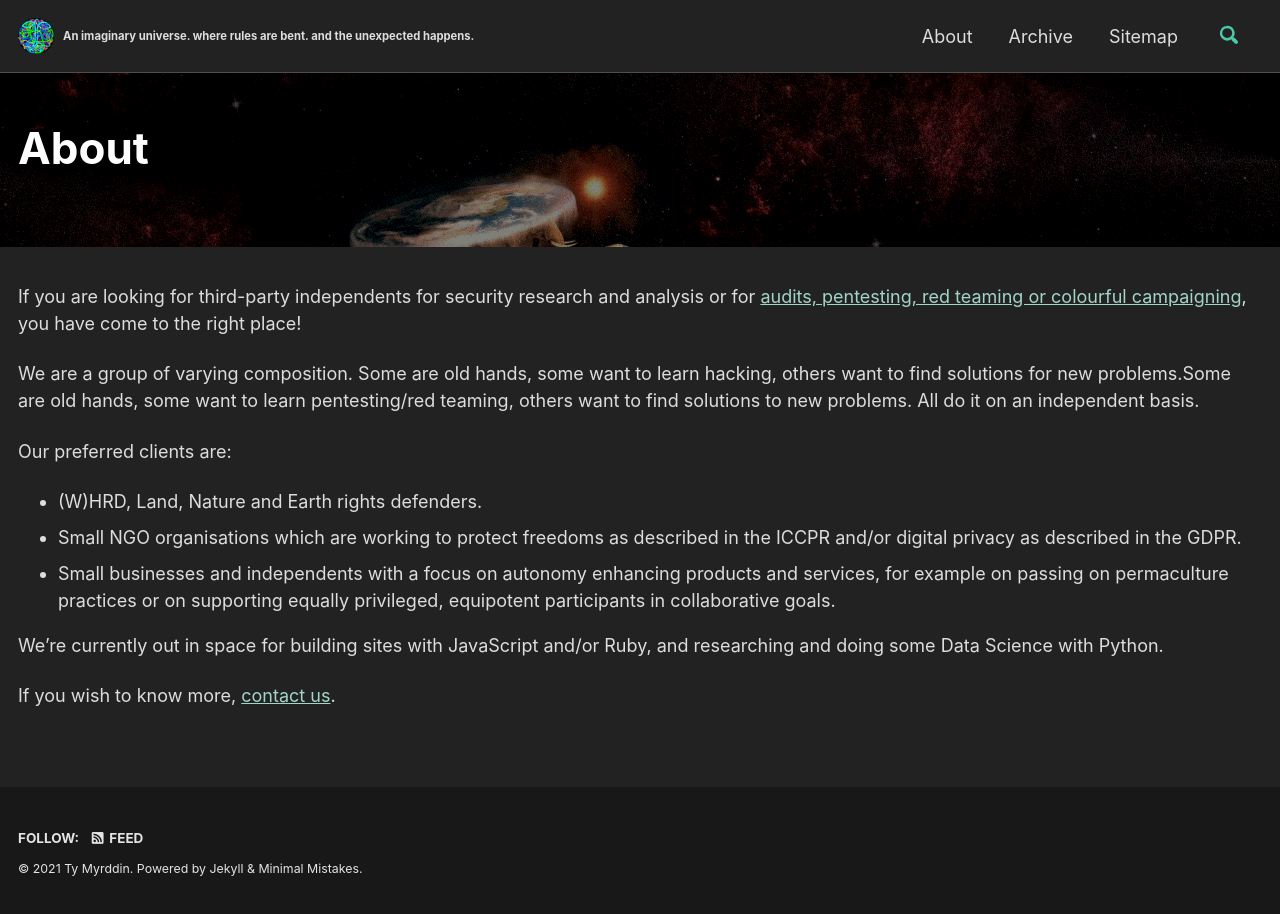
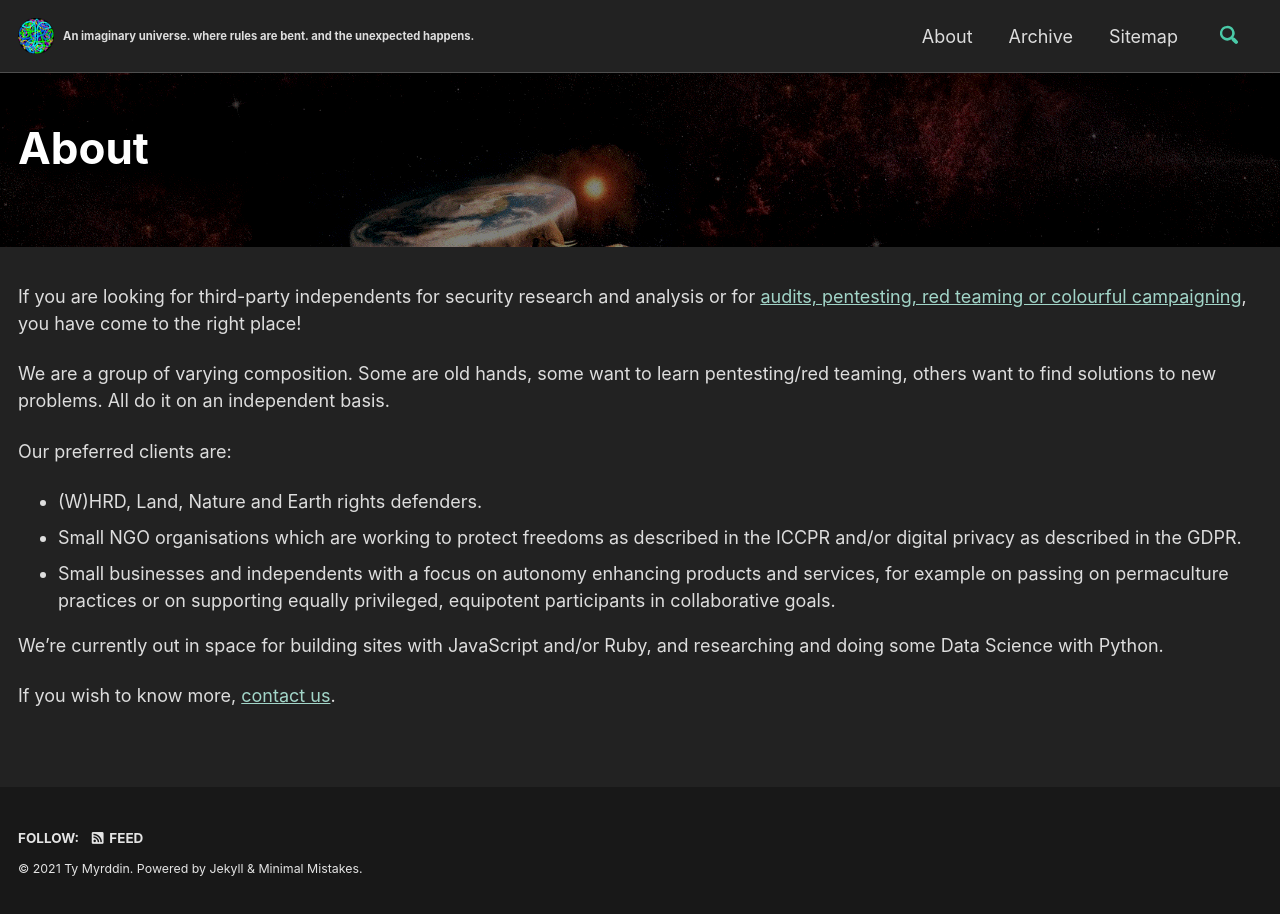
Before and after one commit to tymyrddin/tymyrddin.github.io, a Jekyll site: the page built from _pages/about.md, in a window 1280 px wide. Built offline with Jekyll 4.4.1, drawn with Linux system fonts in a browser that asks for light colours; cached includes are drawn as plain includes.

Commit message:
Removed double sentence

```diff
--- a/_pages/about.md
+++ b/_pages/about.md
@@ -13,7 +13,7 @@
 
 If you are looking for third-party independents for security research and analysis or for [audits, pentesting, red teaming or colourful campaigning](https://github.com/tymyrddin/orchard/wiki/Types-of-pentesting), you have come to the right place!
 
-We are a group of varying composition. Some are old hands, some want to learn hacking, others want to find solutions for new problems.Some are old hands, some want to learn pentesting/red teaming, others want to find solutions to new problems. All do it on an independent basis.
+We are a group of varying composition. Some are old hands, some want to learn pentesting/red teaming, others want to find solutions to new problems. All do it on an independent basis.
 
 Our preferred clients are:
 
```
